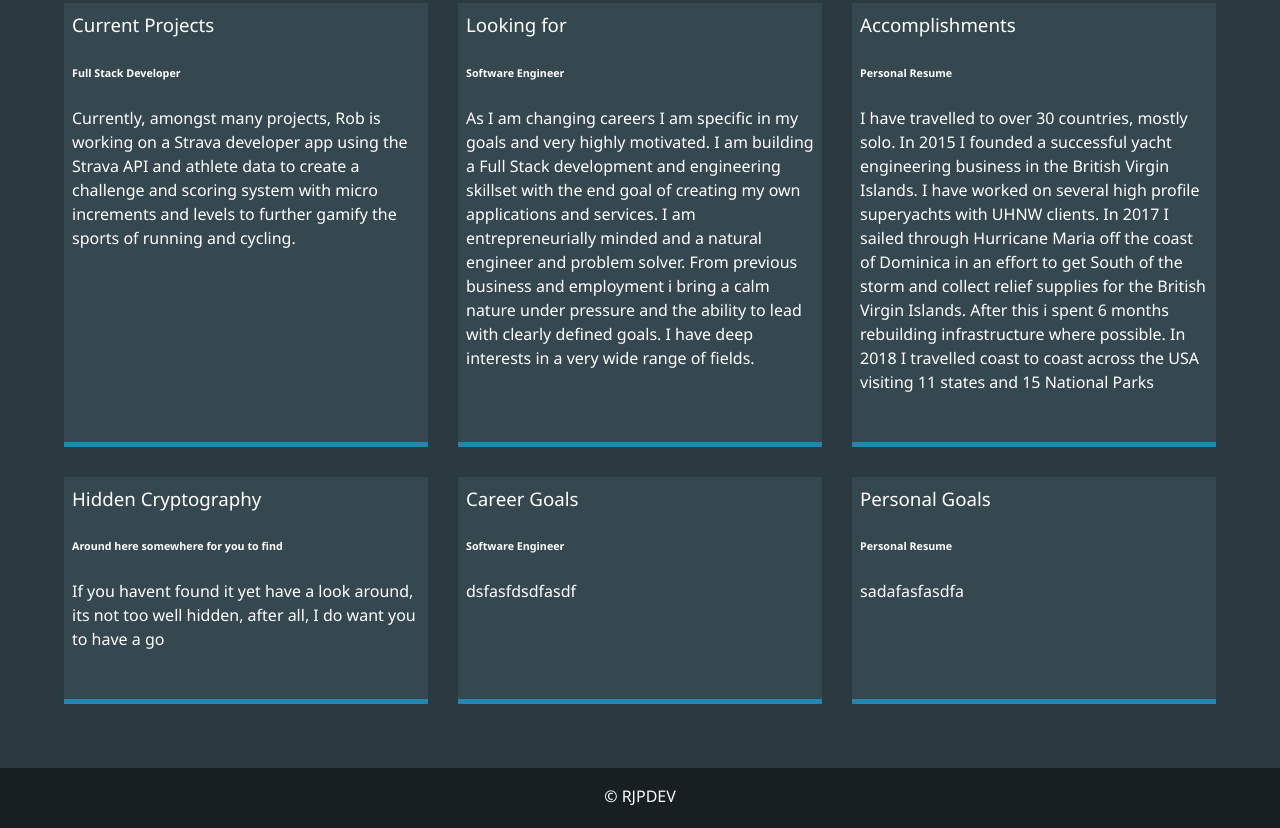
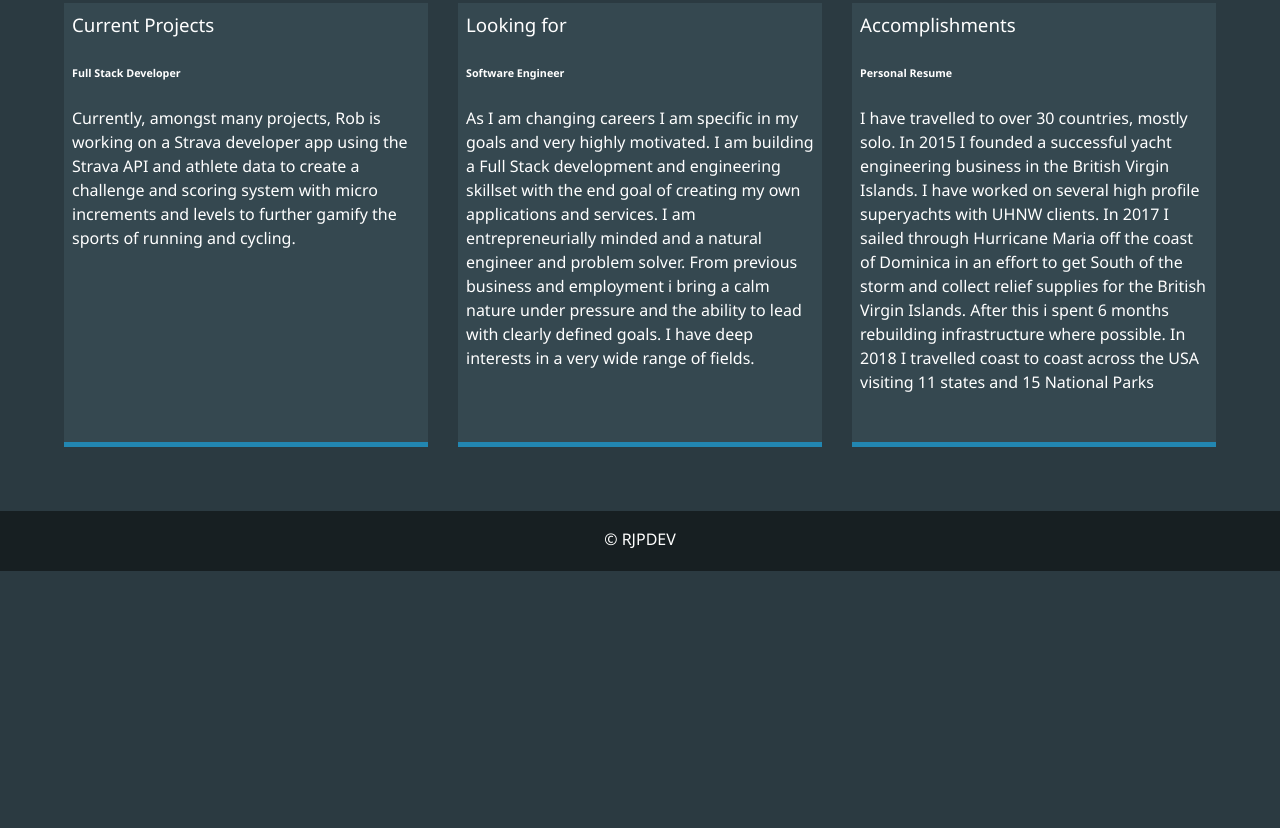
Before and after one commit to rprnc/Portfolio, a plain HTML site: page about.html in a window 1280 px wide. Shown: the part 687-1515 px from the top of the page. After the commit the page ends 1258 px from the top, so only its background shows below. Drawn offline with Linux system fonts and the light colour scheme.

Commit message:
Update about.html

```diff
--- a/about.html
+++ b/about.html
@@ -86,22 +86,6 @@
                     months rebuilding infrastructure where possible. In 2018 I travelled coast to coast across the USA
                     visiting 11 states and 15 National Parks</p><br>
             </div>
-            <div class="job job-4">
-                <h3>Hidden Cryptography</h3>
-                <h6>Around here somewhere for you to find</h6>
-                <p>If you havent found it yet have a look around, its not too well hidden, after all, I do want you to
-                    have a <a href="index.html">go</a></p><br>
-            </div>
-            <div class="job job-5">
-                <h3>Career Goals</h3>
-                <h6>Software Engineer</h6>
-                <p>dsfasfdsdfasdf</p><br>
-            </div>
-            <div class="job job-6">
-                <h3>Personal Goals</h3>
-                <h6>Personal Resume</h6>
-                <p>sadafasfasdfa</p><br>
-            </div>
         </div>
     </main>
     <footer id="main-footer">
```
